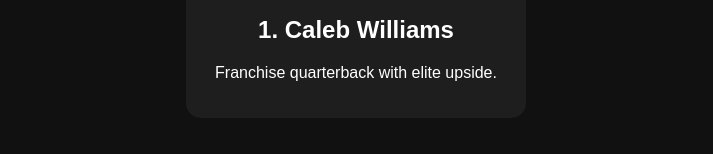
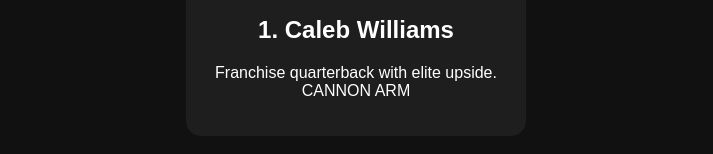
Before and after one commit to MMR07designer/2026-Chicago-Bears-Preview, a plain HTML site: page index.html in a window 1280 px wide. Shown: the part 608-762 px from the top of the page, without its empty margins (284-997 px from the left). Drawn offline with Linux system fonts and the light colour scheme.

Commit message:
Update index.html

```diff
--- a/index.html
+++ b/index.html
@@ -15,7 +15,7 @@
         <h2>1. Caleb Williams</h2>
 
         <p>
-            Franchise quarterback with elite upside.
+            Franchise quarterback with elite upside. CANNON ARM
         </p>
     </div>
 
```
